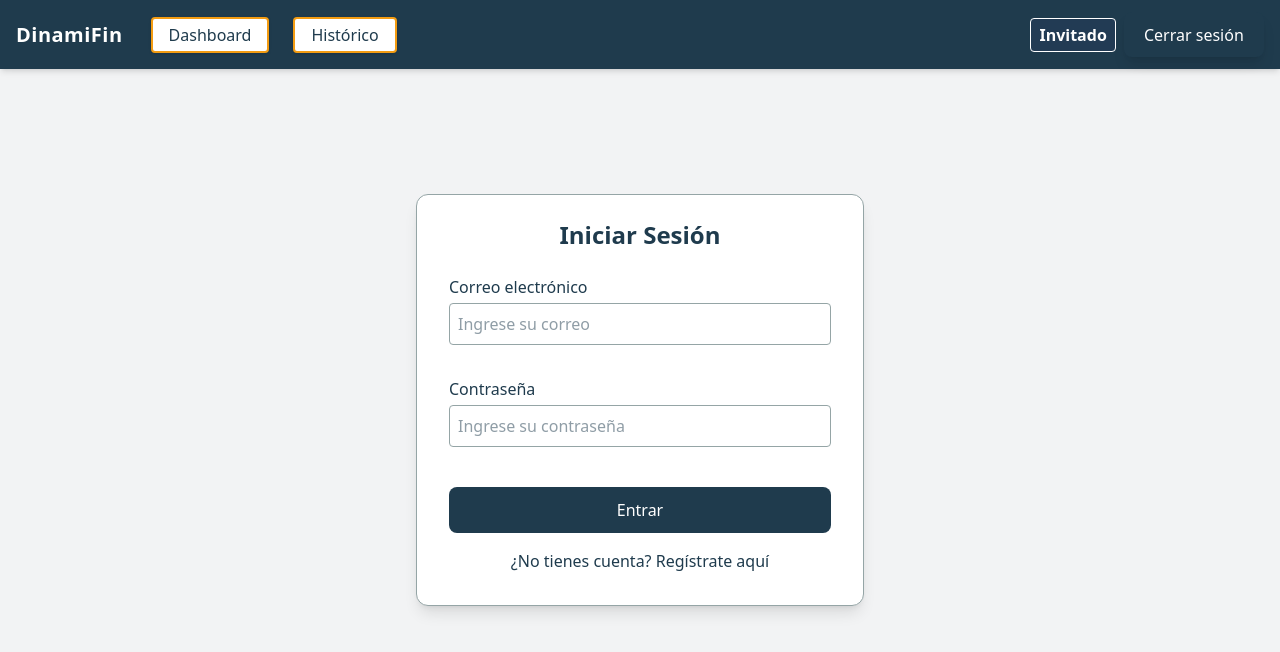
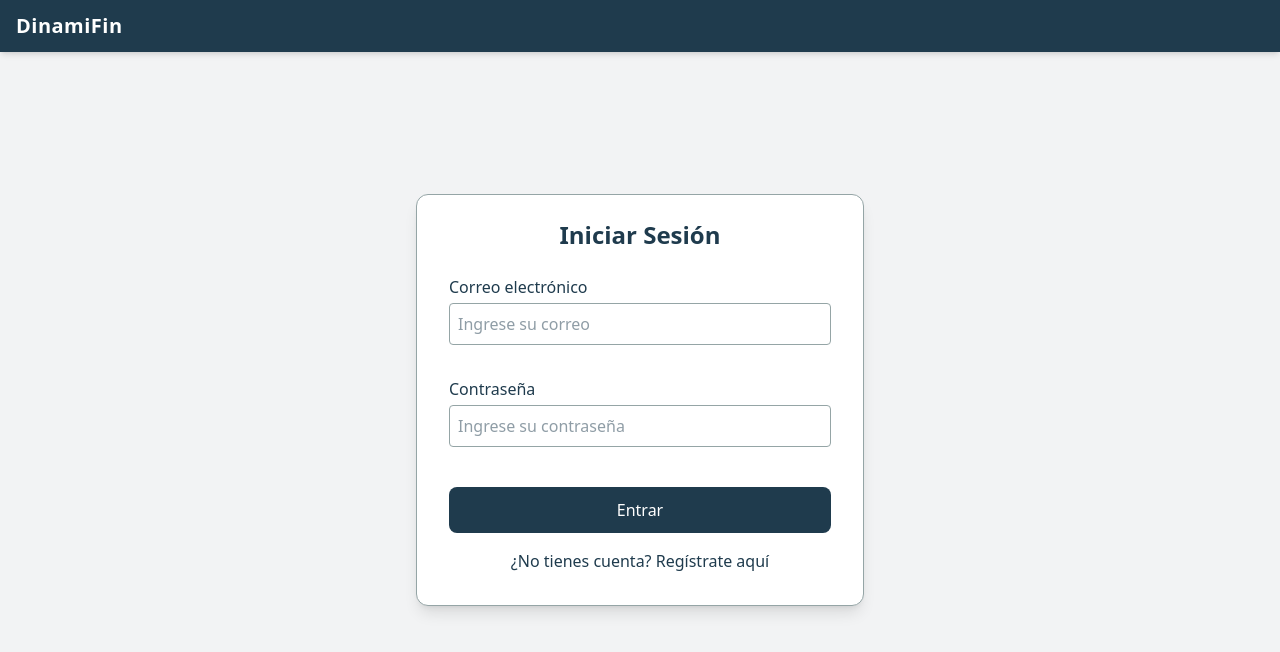
Before and after one commit to mortalcr/DinamiFin, a React (Vite) app: page /login in a window 1280 px wide. Shown: the top 652 px of the page. Built offline with nearby package versions, Linux system fonts and the light colour scheme.

Commit message:
fix: NavBar and DashBoard user

```diff
--- a/src/components/Navbar.jsx
+++ b/src/components/Navbar.jsx
@@ -1,22 +1,20 @@
 // src/components/Navbar.jsx
 import { Link, useNavigate } from "react-router-dom"
 import { useUser } from "../context/UserContext"
-
 import { useState } from "react";
 
 export default function Navbar() {
-  const { user, setUser } = useUser();
+  const { user, logoutUser } = useUser();
   const navigate = useNavigate();
   const [menuOpen, setMenuOpen] = useState(false);
 
   const handleLogout = () => {
-    localStorage.removeItem("token");
-    setUser(null);
+    logoutUser();
     navigate("/login");
     setMenuOpen(false);
   };
 
-  const navLinks = (
+  const navLinks = user && (
     <>
       <Link to="/dashboard" className="bg-white text-[#1F3B4D] font-semibold rounded border-2 border-[#F39C12] hover:bg-[#F39C12] hover:text-white transition block px-4 py-1 mx-1 shadow">
         Dashboard
@@ -37,16 +35,24 @@ export default function Navbar() {
           {navLinks}
         </div>
       </div>
+
       <div className="flex items-center gap-2">
-        <span className="text-white font-semibold hidden md:inline-block border border-white rounded px-2 py-1 bg-[#223B54]">
-          {user ? user.username : "Invitado"}
-        </span>
+        {user?.username &&  (
+          <>
+            <Link
+              to="/perfil"
+              className="text-black bg-[#FFA] font-bold text-lg p-2 border rounded"
+            >
+              {user.username}
+            </Link>
             <button
               onClick={handleLogout}
               className="bg-[#F39C12] text-[#1F3B4D] font-bold px-4 py-1 rounded border-2 border-white hover:bg-white hover:text-[#F39C12] transition hidden md:inline-block shadow-lg"
             >
               Cerrar sesión
             </button>
+          </>
+        )}
         {/* Menú hamburguesa para móviles */}
         <button
           className="md:hidden flex flex-col justify-center items-center w-10 h-10 focus:outline-none"
@@ -58,13 +64,18 @@ export default function Navbar() {
           <span className={`block w-6 h-0.5 bg-white transition-all ${menuOpen ? '-rotate-45 -translate-y-2' : ''}`}></span>
         </button>
       </div>
+
       {/* Menú desplegable para móviles */}
-      {menuOpen && (
+      {menuOpen && user && (
         <div className="absolute top-full left-0 w-full bg-[#1F3B4D] flex flex-col items-center py-4 shadow-lg md:hidden animate-fade-in z-40">
           {navLinks}
-          <span className="text-white font-semibold mb-2 border border-white rounded px-2 py-1 bg-[#223B54]">
-            {user ? user.username : "Invitado"}
-          </span>
+          <Link
+            to="/perfil"
+            className="text-white font-semibold mb-2 border border-white rounded px-2 py-1 bg-[#223B54] hover:underline"
+            onClick={() => setMenuOpen(false)}
+          >
+            {user.username}
+          </Link>
           <button
             onClick={handleLogout}
             className="bg-[#F39C12] text-[#1F3B4D] font-bold px-4 py-1 rounded border-2 border-white hover:bg-white hover:text-[#F39C12] transition mb-2 shadow-lg"
```
Lines whose indentation alone changed are shown as unchanged.
